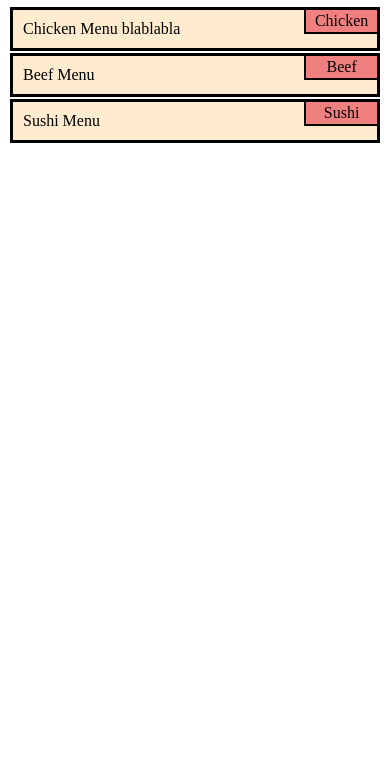
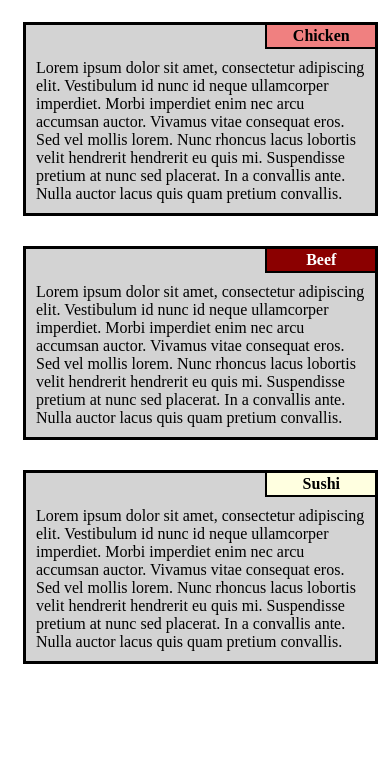
Before and after one commit to rodrivilela/coursera-test, a plain HTML site: page module2-solution/index.html in a window 390 px wide. Shown: the part 73-844 px from the top of the page. Drawn offline with Linux system fonts and the light colour scheme.

Commit message:
MenuItems completed, first steps to responsive layout

```diff
--- a/module2-solution/css/style.css
+++ b/module2-solution/css/style.css
@@ -4,26 +4,54 @@
 
 
 h1 {
-    color: red
+    text-align: center;
 }
 
 .menuItem {
-    background-color: blanchedalmond;
+    background-color: lightgray;
     border: 3px solid black;
     padding: 10px;
-    margin: 2px;
+    margin: 15px;
     position: relative;
+    float: left;
+    width: 95%;
 }
 
 .menuTitle {
-    background-color: lightcoral;
+    font-weight: bold;
     border: 2px solid black;
     border-top: 0px;
     border-right: 0px;
     text-align: center;
     padding: 2px 5px 2px 5px;
-    position: absolute;
-    width: 20%;
-    top: 0;
-    right: 0;
+    position: relative;
+    width: 110px;
+    float: right;
+    margin-right: -10px;
+    margin-top: -10px;
+    margin-bottom: 10px;
+    word-wrap: break-word;
 }
+
+#menuTitleChicken {
+    background-color: lightcoral;
+}
+
+#menuTitleBeef {
+    background-color: darkred;
+    color: white
+}
+
+#menuTitleSushi {
+    background-color: lightyellow;
+}
+
+.menuContent {
+    clear: right;
+}
+
+@media (min-width: 992px) {
+    .menuItem {
+        width: 30%;
+    }
+}
--- a/module2-solution/index.html
+++ b/module2-solution/index.html
@@ -8,23 +8,29 @@
     <body>
         <h1>Our Menu</h1>
         <div class="menuItem">
-
-            Chicken Menu blablabla
-
-            <div class="menuTitle">
+            <div id="menuTitleChicken" class="menuTitle">
                 Chicken
             </div>
+            <div class="menuContent">
+                Lorem ipsum dolor sit amet, consectetur adipiscing elit. Vestibulum id nunc id neque ullamcorper imperdiet. Morbi imperdiet enim nec arcu accumsan auctor. Vivamus vitae consequat eros. Sed vel mollis lorem. Nunc rhoncus lacus lobortis velit hendrerit hendrerit eu quis mi. Suspendisse pretium at nunc sed placerat. In a convallis ante. Nulla auctor lacus quis quam pretium convallis.
+            </div>
         </div>
-        <div class="menuItem">Beef Menu
+        <div class="menuItem">
 
-            <div class="menuTitle">
+            <div id="menuTitleBeef" class="menuTitle">
                 Beef
             </div>
+            <div class="menuContent">
+                Lorem ipsum dolor sit amet, consectetur adipiscing elit. Vestibulum id nunc id neque ullamcorper imperdiet. Morbi imperdiet enim nec arcu accumsan auctor. Vivamus vitae consequat eros. Sed vel mollis lorem. Nunc rhoncus lacus lobortis velit hendrerit hendrerit eu quis mi. Suspendisse pretium at nunc sed placerat. In a convallis ante. Nulla auctor lacus quis quam pretium convallis.
+            </div>
         </div>
-        <div class="menuItem">Sushi Menu
+        <div class="menuItem">
 
-            <div class="menuTitle">
+            <div id="menuTitleSushi" class="menuTitle">
                 Sushi
+            </div>
+            <div class="menuContent">
+                Lorem ipsum dolor sit amet, consectetur adipiscing elit. Vestibulum id nunc id neque ullamcorper imperdiet. Morbi imperdiet enim nec arcu accumsan auctor. Vivamus vitae consequat eros. Sed vel mollis lorem. Nunc rhoncus lacus lobortis velit hendrerit hendrerit eu quis mi. Suspendisse pretium at nunc sed placerat. In a convallis ante. Nulla auctor lacus quis quam pretium convallis.
             </div>
         </div>
     </body>
```
